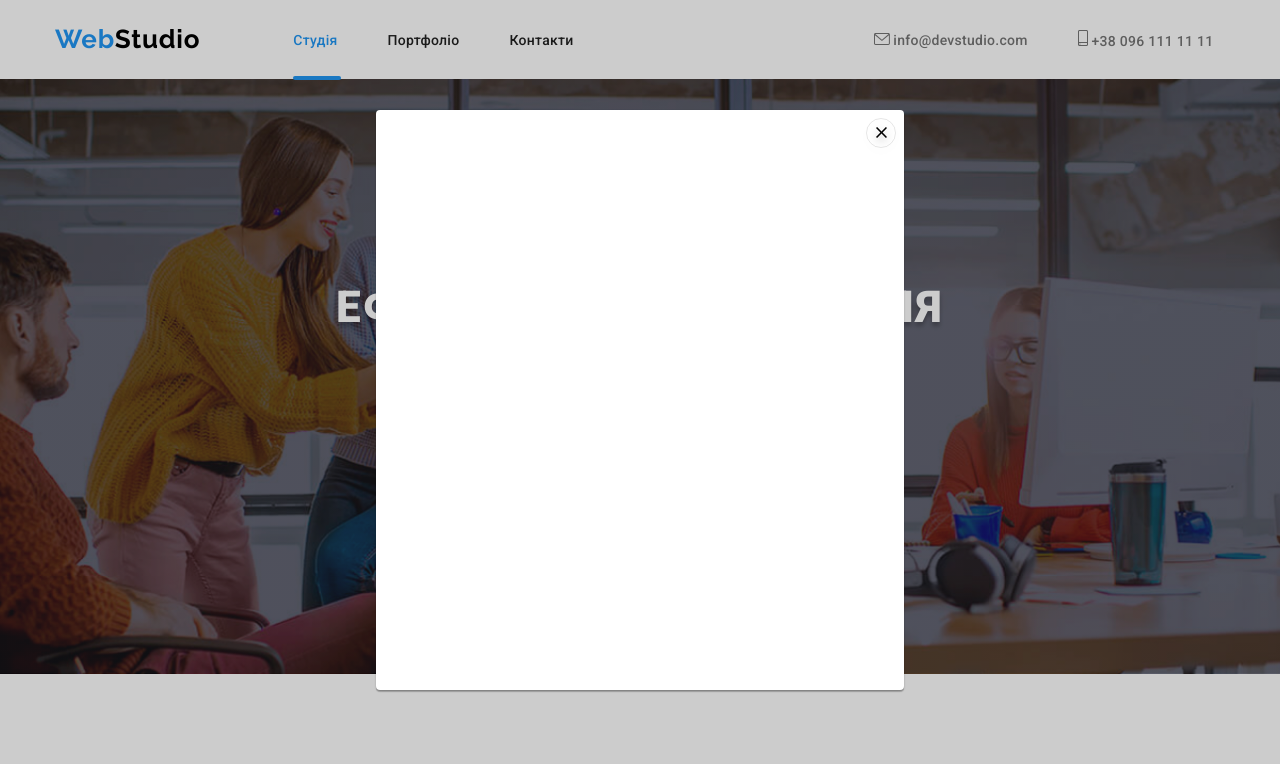
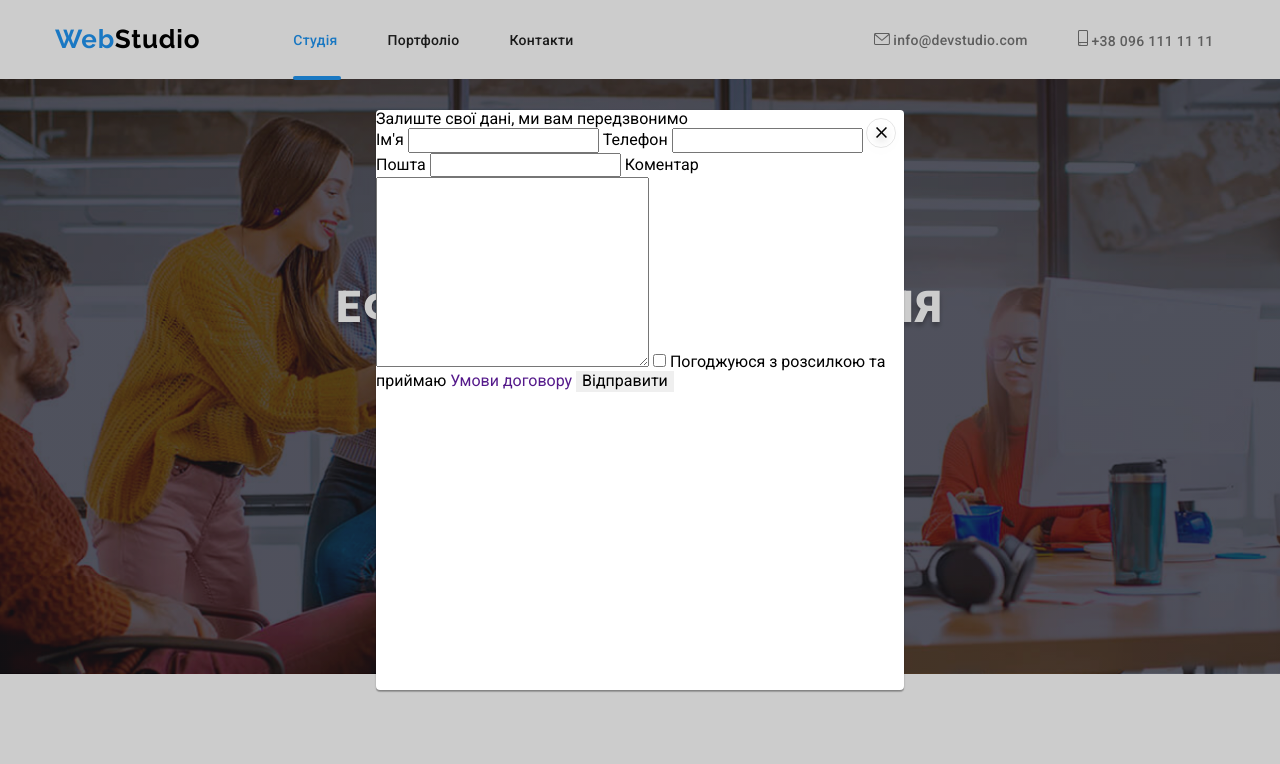
Before and after one commit to milamyniuk/goit-markup-hw-07, a plain HTML site: page index.html in a window 1280 px wide. Both pictures are taken after a click on the button "Замовити послугу". Shown: the top 764 px of the page. Drawn offline with nearby package versions, Linux system fonts and the light colour scheme.

Commit message:
updated homework

```diff
--- a/index.html
+++ b/index.html
@@ -670,6 +670,30 @@
             <use href="./images/sprite.svg#icon-close"></use>
           </svg>
         </button>
+        <p class="modal-form-title">Залиште свої дані, ми вам передзвонимо</p>
+      <form class="modal-form">
+        <label class="modal-form-field">
+          Ім'я
+          <input type="text" class="modal-form-input" pattern="[a-zA-Zа-яА-ЯіІїЇ]+">
+        </label>
+        <label class="modal-form-field">
+          Телефон
+          <input type="tel" class="modal-form-input" pattern="[0-9]{3}-[0-9]{3}-[0-9]{2}-[0-9]{2}" title="xxx-xxx-xx-xx">
+        </label>
+        <label class="modal-form-field">
+          Пошта
+          <input type="email" class="modal-form-input">
+        </label>
+        <label class="modal-form-field">
+          Коментар
+          <textarea name="" id="" cols="30" rows="10" class="modal-form-message"></textarea>
+        </label>
+        <label for="" class="modal-form-check-field">
+          <input type="checkbox" class="modal-form-check" required>
+          Погоджуюся з розсилкою та приймаю <a href="">Умови договору</a>
+        </label>
+        <button type="submit" class="modal-form-submit">Відправити</button>
+      </form>
       </div>
     </div>
     <script src="./js/modal.js"></script>
```
